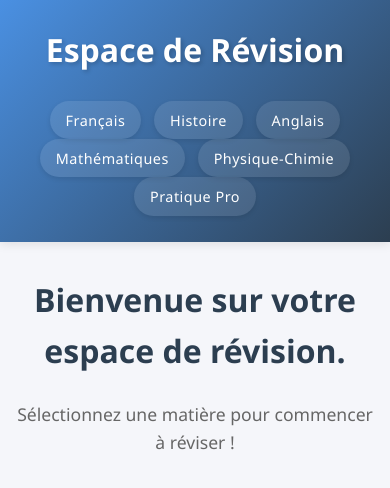
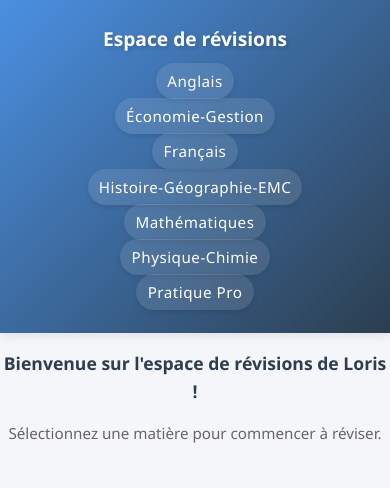
Before and after one commit to sirol385/revisions-loris-v1, a plain HTML site: page index.html in a window 390 px wide. Drawn offline with Linux system fonts and the light colour scheme.

Commit message:
Add files via upload

```diff
--- a/Anglais.js
+++ b/Anglais.js
@@ -67,9 +67,9 @@ function nextWord() {
     if (mauvais.length > 0) {
       listeMots = mauvais;
       index = 0;
-      feedback.textContent = "On recommence les mots mals traduits ! 💪";
+      feedback.textContent = "On recommence les mots mals traduits 💪";
     } else {
-      feedback.textContent = "Bravo ! Tu as tout réussi 🎉";
+      feedback.textContent = "Bravo ! Tu as tout réussi ! 🎉";
       return;
     }
   }
--- a/Style_Anglais.css
+++ b/Style_Anglais.css
@@ -138,17 +138,93 @@ h1 {
 }
 
 /* Responsive Design */
-@media (max-width: 768px) {
+@media (max-width: 900px) {
     #game {
         flex-direction: column;
+        align-items: center;
+        gap: 0;
     }
-
-    #word-stats, #quiz {
+    #word-stats,
+    #quiz {
         width: 100%;
+        max-width: 100%;
+        margin: 0 auto 20px auto;
+        box-sizing: border-box;
+        padding: 15px;
     }
-
+    #quiz {
+        padding: 20px;
+    }
+    h1 {
+        font-size: 2rem;
+        margin-bottom: 1rem;
+    }
+    #controls {
+        flex-direction: column;
+        gap: 10px;
+    }
     #mode, #start, #validate {
-        padding: 0.6rem 1rem;
-        font-size: 0.9rem;
+        width: 100%;
+        font-size: 1rem;
+        padding: 0.7rem 1rem;
+        margin: 8px 0;
+    }
+    #answer {
+        width: 100%;
+        font-size: 1rem;
+        padding: 10px;
+    }
+    .back-button {
+        left: 10px;
+        top: 10px;
+        font-size: 1.2rem;
+        padding: 8px 10px;
     }
 }
+
+/* Centrer le quiz quand word-stats est caché */
+#word-stats.hidden + #quiz {
+    margin: 0 auto;
+    width: 100%;
+    float: none;
+    display: block;
+    max-width: 500px;
+}
+
+/* Pour les très petits écrans */
+@media (max-width: 500px) {
+    body {
+        padding: 5px;
+    }
+    h1 {
+        font-size: 1.2rem;
+    }
+    #quiz, #word-stats {
+        padding: 10px;
+        font-size: 0.95rem;
+    }
+    #mode, #start, #validate {
+        font-size: 0.95rem;
+        padding: 0.5rem 0.7rem;
+    }
+}
+
+.back-button {
+    position: fixed;
+    top: 20px;
+    left: 20px;
+    background-color: var(--primary-color);
+    color: white;
+    padding: 10px 15px;
+    border-radius: 50%;
+    text-decoration: none;
+    font-size: 1.5rem;
+    box-shadow: 0 2px 5px rgba(0, 0, 0, 0.1);
+    transition: var(--transition);
+}
+
+.back-button:hover {
+    background-color: var(--hover-color);
+    transform: translateY(-2px);
+    box-shadow: 0 4px 10px rgba(0, 0, 0, 0.2);
+}
--- /dev/null
+++ b/Style_index.css
@@ -0,0 +1,147 @@
+* {
+    margin: 0;
+    padding: 0;
+    box-sizing: border-box;
+}
+
+:root {
+    --primary-color: #4a90e2;
+    --secondary-color: #2c3e50;
+    --hover-color: #357abd;
+    --text-color: #333;
+    --transition: all 0.3s ease;
+}
+
+body {
+    font-family: 'Segoe UI', Tahoma, Geneva, Verdana, sans-serif;
+    line-height: 1.6;
+    background-color: #f5f6fa;
+    color: var(--text-color);
+}
+
+header {
+    background: linear-gradient(135deg, var(--primary-color), var(--secondary-color));
+    padding: 1.5rem;
+    box-shadow: 0 2px 10px rgba(0, 0, 0, 0.1);
+    position: sticky;
+    top: 0;
+    z-index: 1000;
+}
+
+h1 {
+    text-align: center;
+    margin-bottom: 1.5rem;
+    font-size: 2.5rem;
+    font-weight: 600;
+    color: white;
+    text-shadow: 2px 2px 4px rgba(0, 0, 0, 0.2);
+}
+
+.nav-menu {
+    list-style: none;
+    display: flex;
+    justify-content: center;
+    flex-wrap: wrap;
+    gap: 1.2rem;
+    padding: 0.5rem;
+}
+
+.nav-menu li a {
+    color: white;
+    text-decoration: none;
+    padding: 0.8rem 1.5rem;
+    border-radius: 25px;
+    background-color: rgba(255, 255, 255, 0.1);
+    transition: var(--transition);
+    font-weight: 500;
+    letter-spacing: 0.5px;
+    box-shadow: 0 2px 5px rgba(0, 0, 0, 0.1);
+}
+
+.nav-menu li a:hover {
+    background-color: rgba(255, 255, 255, 0.2);
+    transform: translateY(-2px);
+    box-shadow: 0 4px 10px rgba(0, 0, 0, 0.2);
+}
+
+main {
+    padding: 3rem;
+    text-align: center;
+    max-width: 1200px;
+    margin: 0 auto;
+}
+
+h2 {
+    color: var(--secondary-color);
+    margin-bottom: 1.5rem;
+    font-size: 2rem;
+    font-weight: 600;
+}
+
+p {
+    font-size: 1.1rem;
+    color: #666;
+    margin-bottom: 2rem;
+}
+
+/* Responsive Design */
+@media (max-width: 768px) {
+    h1 {
+        font-size: 2rem;
+        margin-bottom: 1rem;
+    }
+
+    .nav-menu {
+        gap: 0.6rem;
+        flex-direction: column;
+        align-items: center;
+        padding: 0.2rem;
+    }
+
+    .nav-menu li a {
+        padding: 0.7rem 1rem;
+        font-size: 1rem;
+        width: 90vw;
+        text-align: center;
+        margin-bottom: 0.5rem;
+    }
+
+    main {
+        padding: 1.5rem 0.5rem;
+        font-size: 1rem;
+    }
+
+    h2 {
+        font-size: 1.3rem;
+        margin-bottom: 1rem;
+    }
+
+    p {
+        font-size: 1rem;
+        margin-bottom: 1.2rem;
+    }
+}
+
+@media (max-width: 500px) {
+    body {
+        padding: 0;
+    }
+    h1 {
+        font-size: 1.2rem;
+        margin-bottom: 0.7rem;
+    }
+    .nav-menu li a {
+        font-size: 0.95rem;
+        padding: 0.5rem 0.7rem;
+        width: 95vw;
+    }
+    main {
+        padding: 1rem 0.2rem;
+    }
+    h2 {
+        font-size: 1.1rem;
+    }
+    p {
+        font-size: 0.95rem;
+    }
+}
--- a/index.html
+++ b/index.html
@@ -4,16 +4,17 @@
         <meta charset="UTF-8" />
         <meta name="viewport" content="width=device-width, initial-scale=1.0" />
         <title>Page d'Accueil</title>
-        <link rel="stylesheet" href="Style_Accueil.css" />
+        <link rel="stylesheet" href="Style_index.css" />
     </head>
     <body>
         <header>
-            <h1>Espace de Révision</h1>
+            <h1>Espace de révisions</h1>
             <nav>
                 <ul class="nav-menu">
+                    <li><a href="Anglais.html">Anglais</a></li>
+                    <li><a href="#Economie-Gestion">Économie-Gestion</a></li>
                     <li><a href="#Francais">Français</a></li>
-                    <li><a href="#Histoire-Géo-EMC">Histoire</a></li>
-                    <li><a href="Anglais.html">Anglais</a></li>
+                    <li><a href="#Histoire-Géographie-EMC">Histoire-Géographie-EMC</a></li>
                     <li><a href="#Mathématiques">Mathématiques</a></li>
                     <li><a href="#Physique-Chimie">Physique-Chimie</a></li>
                     <li><a href="#Pratique-Pro">Pratique Pro</a></li>
@@ -21,8 +22,8 @@
             </nav>
         </header>
         <main>
-            <h2>Bienvenue sur votre espace de révision.</h2>
-            <p>Sélectionnez une matière pour commencer à réviser !</p>
+            <h2>Bienvenue sur l'espace de révisions de Loris !</h2>
+            <p>Sélectionnez une matière pour commencer à réviser.</p>
         </main>
     </body>
 </html>
```
Also changed, not shown: Anglais.html (+2 -2 lines).
